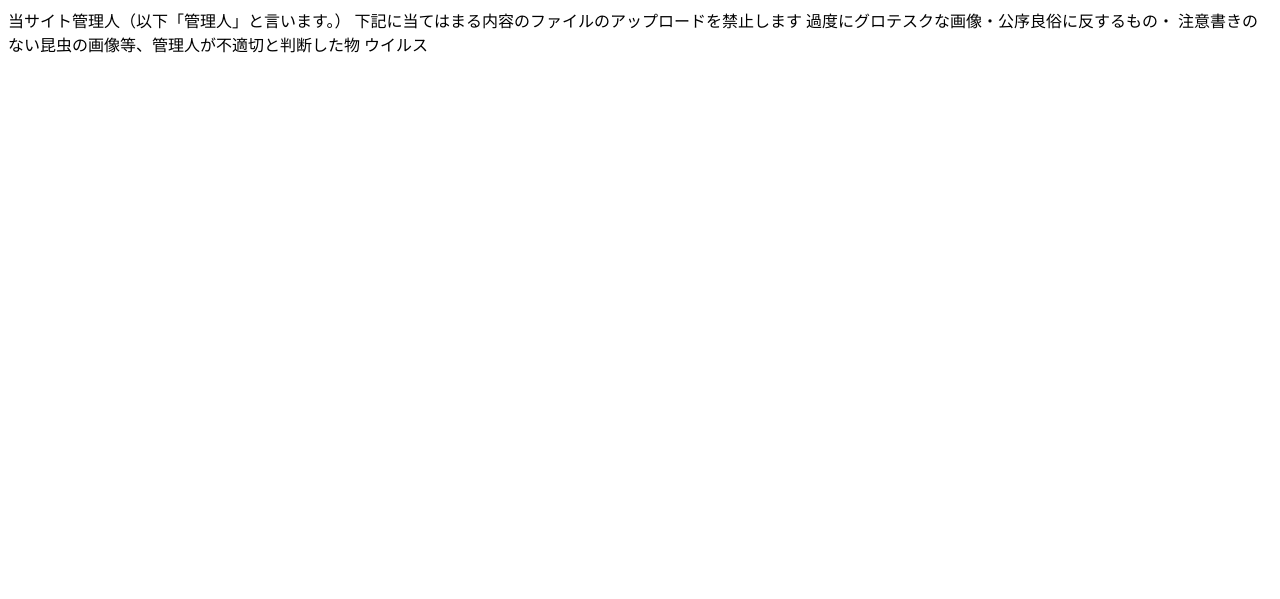
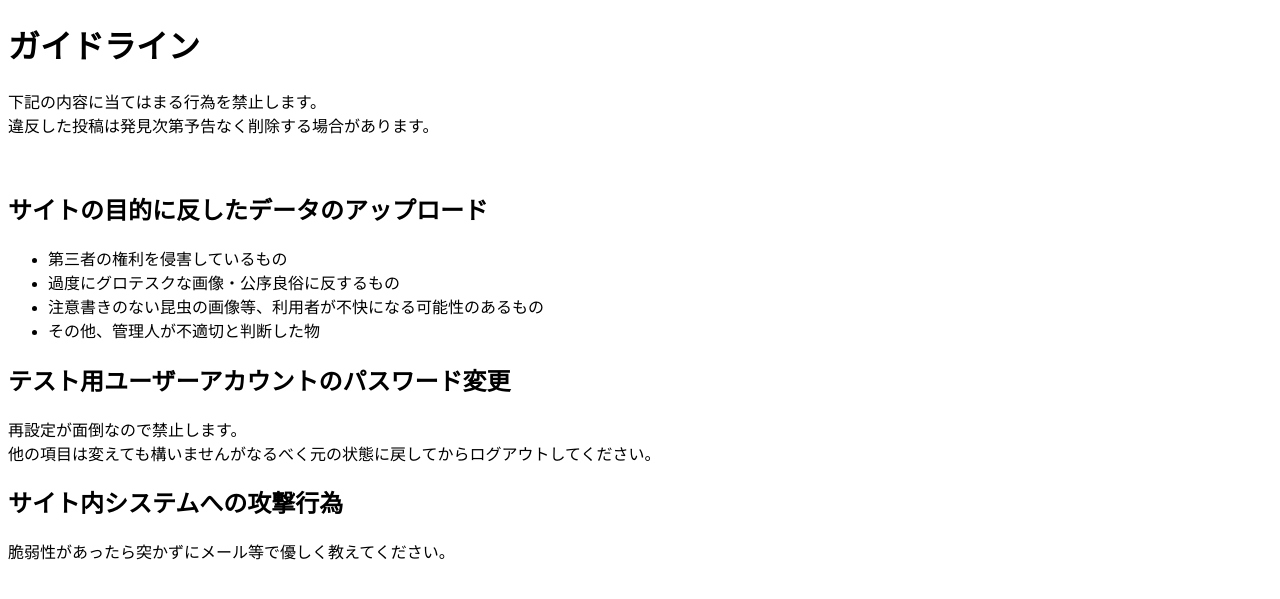
Before and after one commit to calhachi/STALL, a PHP site: page /other/guidelines.html in a window 1280 px wide. Shown: the top 599 px of the page. Run offline with PHP 8.4, Linux system fonts and the light colour scheme.

Commit message:
簡易的なプライバシーポリシーとガイドラインの設置

```diff
--- a/other/guidelines.html
+++ b/other/guidelines.html
@@ -8,14 +8,26 @@
 </head>
 
 <body>
-    当サイト管理人（以下「管理人」と言います。）
+    <h1>ガイドライン</h1>
 
-    下記に当てはまる内容のファイルのアップロードを禁止します
-    過度にグロテスクな画像・公序良俗に反するもの・
-    注意書きのない昆虫の画像等、管理人が不適切と判断した物
-    ウイルス
+    <p>下記の内容に当てはまる行為を禁止します。<br>
+        違反した投稿は発見次第予告なく削除する場合があります。
+    </p>
+    <br>
+    <h2>サイトの目的に反したデータのアップロード</h2>
+    <ul>
+        <li>第三者の権利を侵害しているもの</li>
+        <li>過度にグロテスクな画像・公序良俗に反するもの</li>
+        <li>注意書きのない昆虫の画像等、利用者が不快になる可能性のあるもの</li>
+        <li>その他、管理人が不適切と判断した物</li>
+    </ul>
 
-
+    <h2>テスト用ユーザーアカウントのパスワード変更</h2>
+    <p>再設定が面倒なので禁止します。
+        <br>他の項目は変えても構いませんがなるべく元の状態に戻してからログアウトしてください。
+    </p>
+    <h2>サイト内システムへの攻撃行為</h2>
+    <p>脆弱性があったら突かずにメール等で優しく教えてください。</p>
 </body>
 
 </html>
```
Also changed, not shown: login/registration.php (+23 -3 lines).
